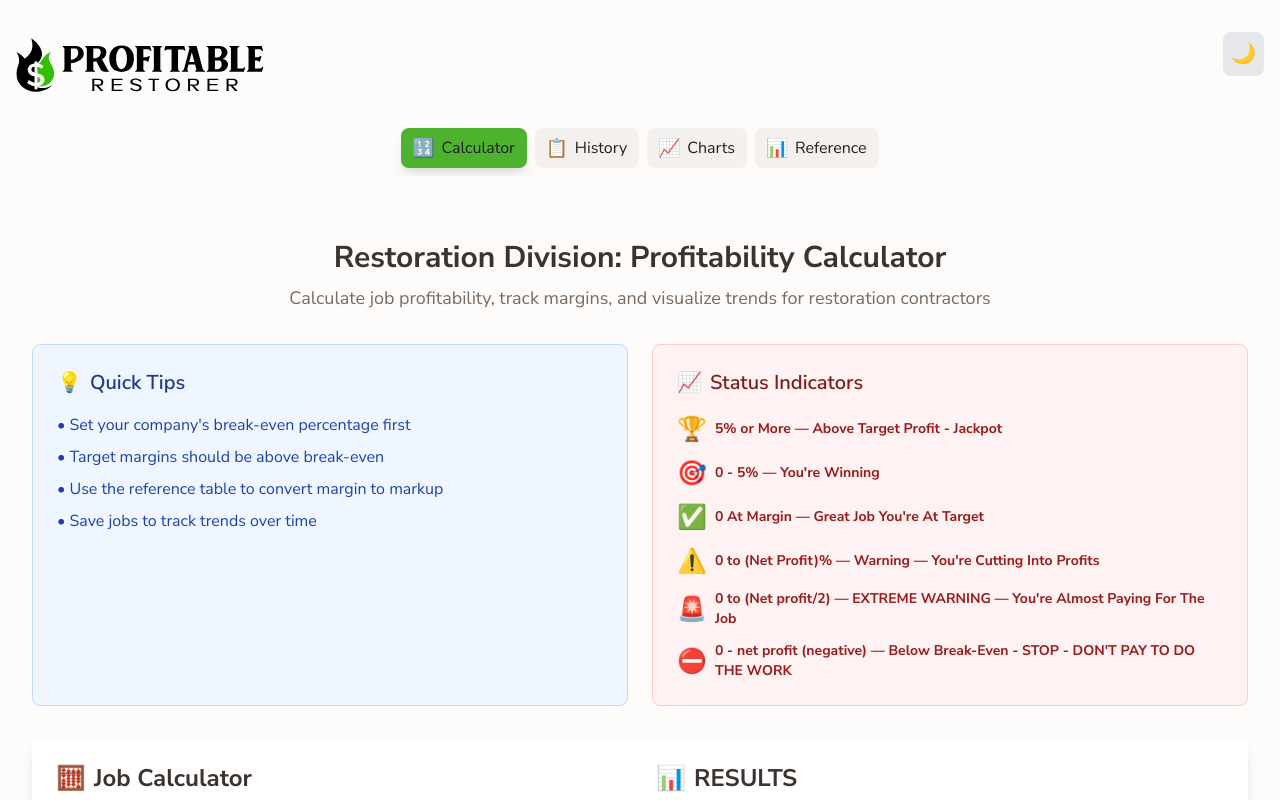
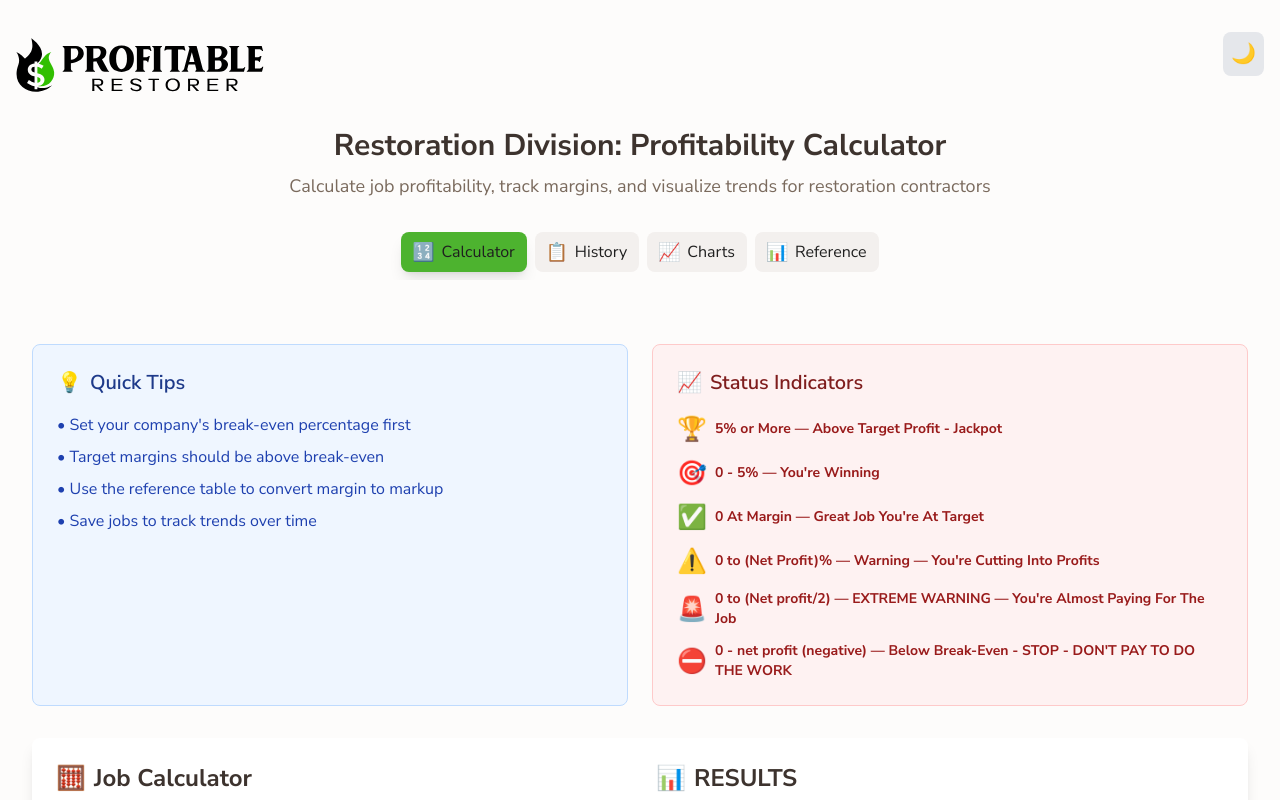
Before and after one commit to KayFernPR/Division-Calculator, a React (Vite) app: page / in a window 1280 px wide. Shown: the top 800 px of the page. Built offline with nearby package versions, Linux system fonts and the light colour scheme.

Commit message:
Move title and subtitle to top of page above navigation tabs

```diff
--- a/src/App.jsx
+++ b/src/App.jsx
@@ -137,6 +137,16 @@ function App() {
           </div>
         </header>
 
+        {/* Main Title and Subtitle */}
+        <div className="text-center mb-8">
+          <h1 className="text-3xl font-bold text-neutral-900 dark:text-white mb-2">
+            Restoration Division: Profitability Calculator
+          </h1>
+          <p className="text-lg text-neutral-600 dark:text-neutral-400">
+            Calculate job profitability, track margins, and visualize trends for restoration contractors
+          </p>
+        </div>
+
         {/* Tab Navigation - Positioned below title and subtitle */}
         <div className="mb-8">
           <div className="flex gap-2 justify-center overflow-x-auto pb-2">
--- a/src/components/Calculator.jsx
+++ b/src/components/Calculator.jsx
@@ -277,13 +277,6 @@ const Calculator = () => {
   return (
     <div className="min-h-screen bg-neutral-50 dark:bg-neutral-900 py-8">
       <div className="max-w-7xl mx-auto px-4">
-        <h1 className="text-3xl font-bold text-neutral-900 dark:text-white mb-2 text-center">
-          Restoration Division: Profitability Calculator
-        </h1>
-        <p className="text-lg text-neutral-600 dark:text-neutral-400 mb-8 text-center">
-          Calculate job profitability, track margins, and visualize trends for restoration contractors
-        </p>
-
         {/* Quick Tips and Status Indicators */}
         <div className="grid grid-cols-1 lg:grid-cols-2 gap-6 mb-8">
           {/* Quick Tips */}
```
